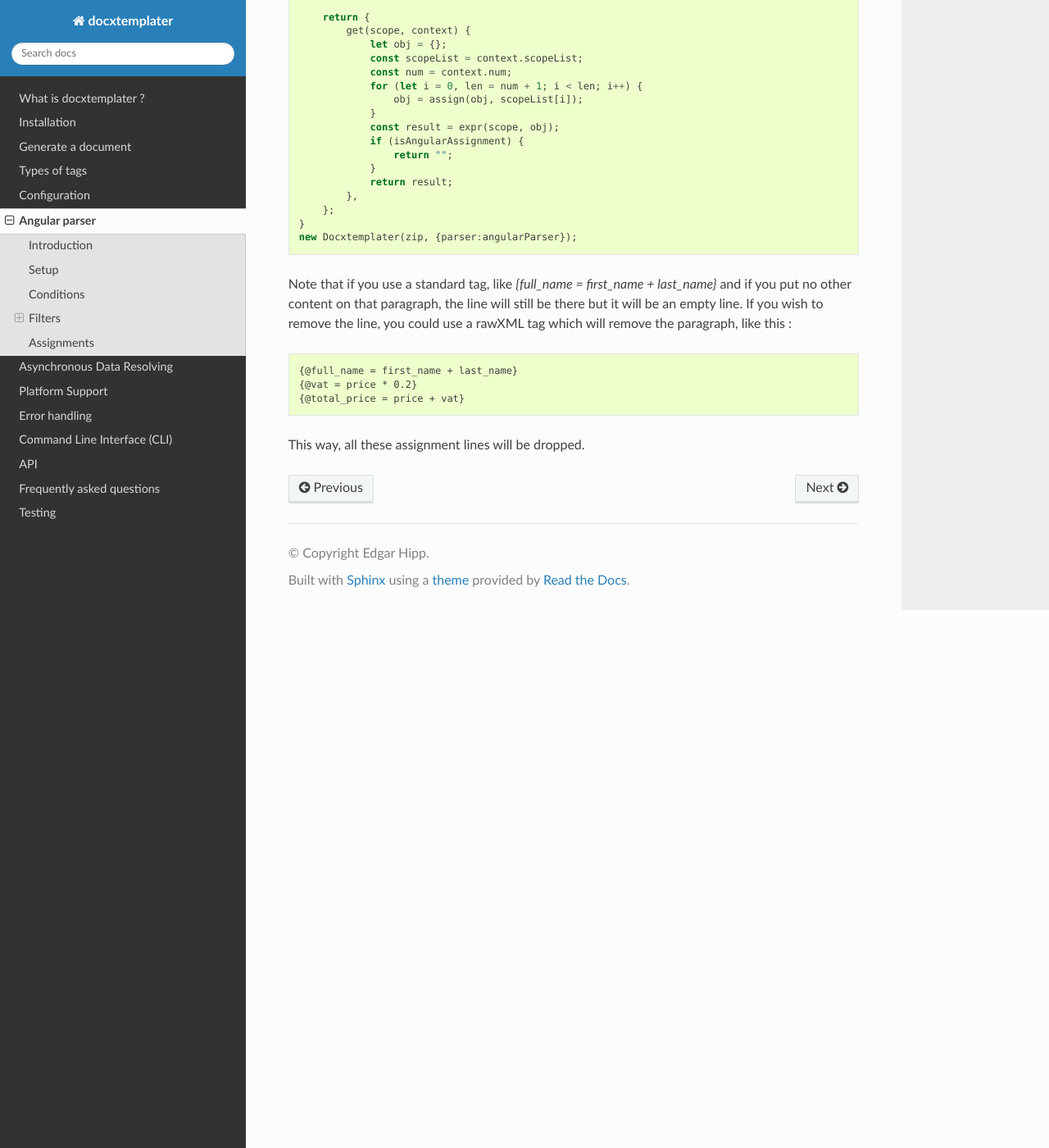
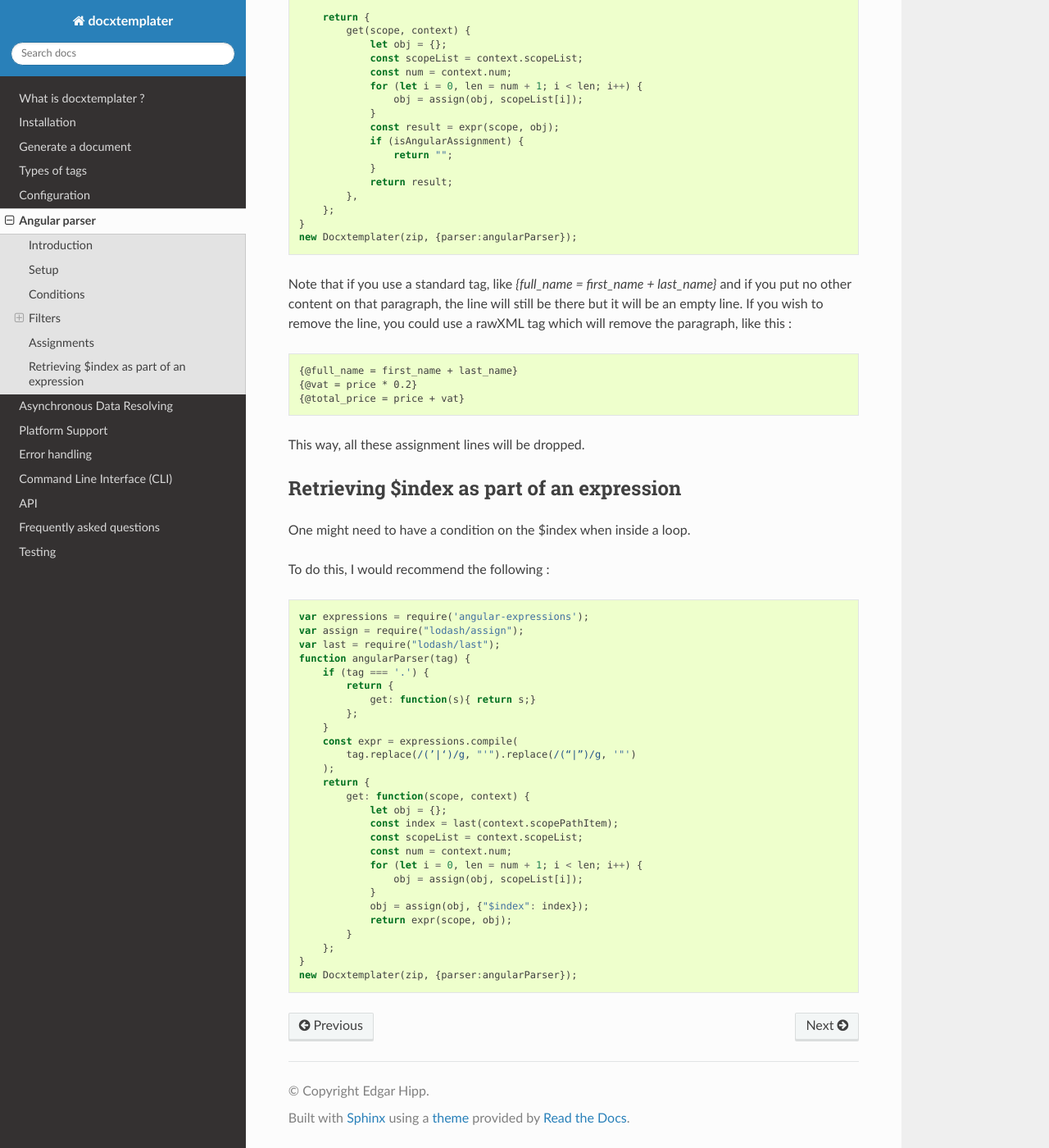
Before and after one commit to open-xml-templating/docxtemplater, a Sphinx documentation site: the page built from docs/source/angular_parse.rst, in a window 1280 px wide and 1400 px high, scrolled down 5918 px. Shown: the whole window at 82% size. Built offline with Sphinx 7.4.7 and the Read the Docs theme 2.0.0, drawn with Linux system fonts in a browser that asks for light colours.

Commit message:
Add section about Retrieving $index as part of an expression

```diff
--- a/docs/source/angular_parse.rst
+++ b/docs/source/angular_parse.rst
@@ -343,3 +343,40 @@ Note that if you use a standard tag, like `{full_name = first_name + last_name}`
     {@total_price = price + vat}
 
 This way, all these assignment lines will be dropped.
+
+Retrieving $index as part of an expression
+------------------------------------------
+
+One might need to have a condition on the $index when inside a loop.
+
+To do this, I would recommend the following :
+
+.. code-block:: javascript
+
+    var expressions = require('angular-expressions');
+    var assign = require("lodash/assign");
+    var last = require("lodash/last");
+    function angularParser(tag) {
+        if (tag === '.') {
+            return {
+                get: function(s){ return s;}
+            };
+        }
+        const expr = expressions.compile(
+            tag.replace(/(’|‘)/g, "'").replace(/(“|”)/g, '"')
+        );
+        return {
+            get: function(scope, context) {
+                let obj = {};
+                const index = last(context.scopePathItem);
+                const scopeList = context.scopeList;
+                const num = context.num;
+                for (let i = 0, len = num + 1; i < len; i++) {
+                    obj = assign(obj, scopeList[i]);
+                }
+                obj = assign(obj, {"$index": index});
+                return expr(scope, obj);
+            }
+        };
+    }
+    new Docxtemplater(zip, {parser:angularParser});
```
Also changed, not shown: 2 other files.
